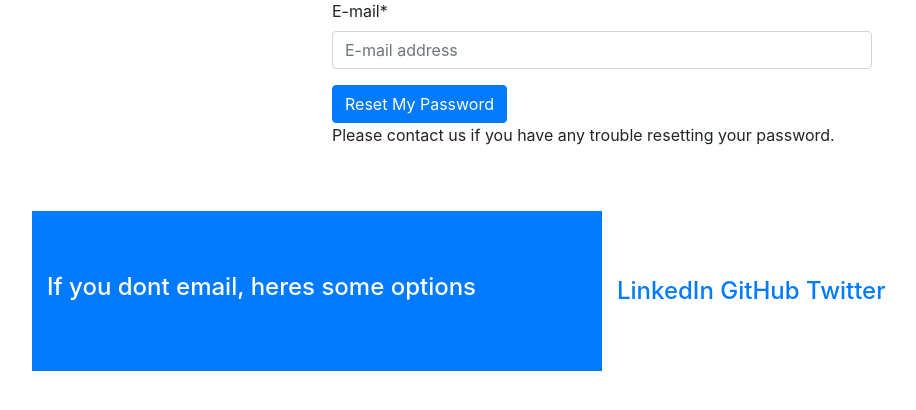
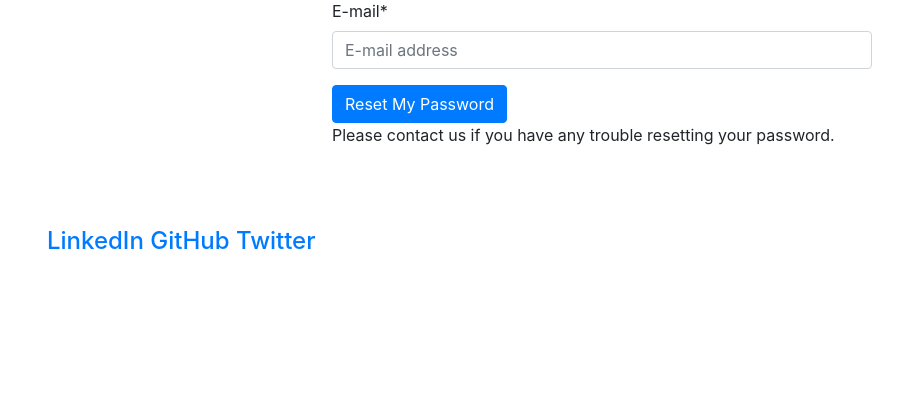
Before and after one commit to jdavv/jeanlucdavern_portfolio, a Django app: page /accounts/password/reset/ in a window 1280 px wide. Shown: the part 177-587 px from the top of the page, without its empty margins (38-954 px from the left). Run offline with Django 3.2, Linux system fonts and the light colour scheme; parts of the project's set-up code (start-up, migrations or seed data) failed here and were passed over; some libraries are stand-ins or nearby versions.

Commit message:
rm blue box

```diff
--- a/jeanlucdavern_portfolio/templates/base.html
+++ b/jeanlucdavern_portfolio/templates/base.html
@@ -120,11 +120,8 @@
     <div class="container">
         <div class="row justify-content-center">
 
-            <div class="col-md-6 text-center split">
-              <h4>If you dont email, heres some options</h4>
-            </div>
 
-            <div class="col-md-6 vertical-centering text-center">
+            <div class="col-md-12 vertical-centering text-center">
               <h4 class="my-3">
                   <a href="https://www.linkedin.com/in/jean-luc-davern-a698b655/">LinkedIn</a>
                   <a href="https://github.com/jdavv">GitHub</a>
```
